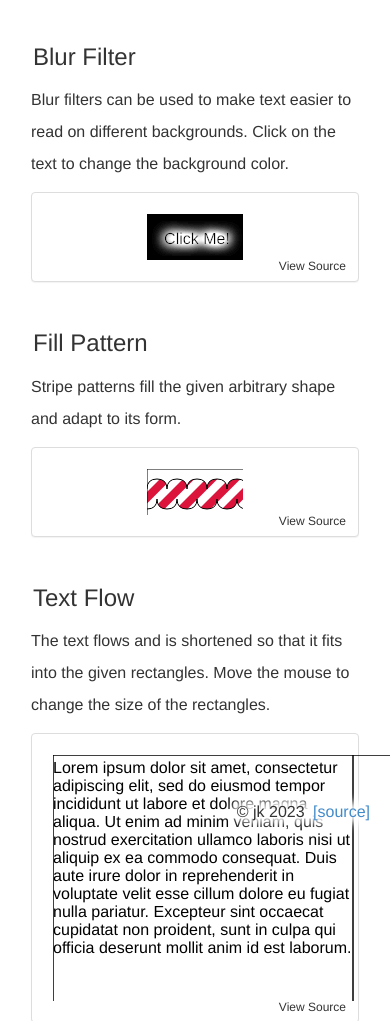
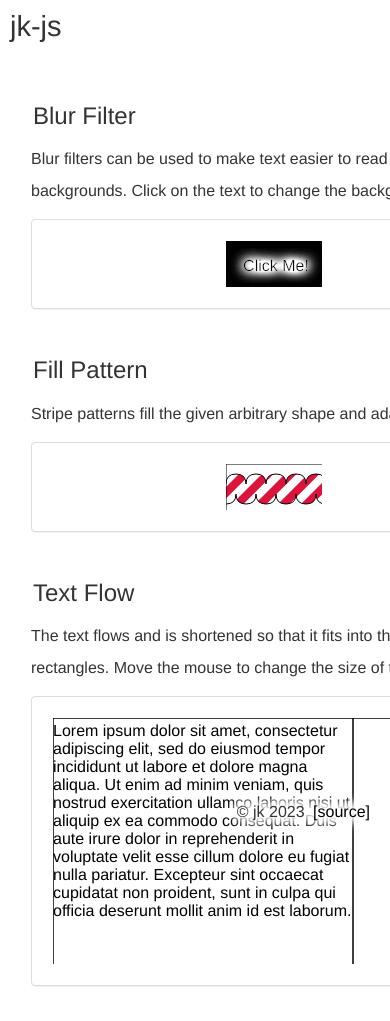
Before and after one commit to JosuaKrause/jk-js, a plain HTML site: page index.html in a window 390 px wide. Shown: the top 1021 px of the page. Drawn offline with Linux system fonts and the light colour scheme.

Commit message:
Update index.html

```diff
--- a/index.html
+++ b/index.html
@@ -35,6 +35,36 @@
             padding: 2px;
             margin: 2px;
           }
+
+          body {
+            min-width: 540px;
+          }
+
+          .btn-xs {
+            font-size: 18px;
+          }
+        }
+
+        .header {
+          height: 29px;
+          font-size: 29px;
+          margin-bottom: 30px;
+        }
+
+        .header div,
+        .header span,
+        .header a {
+          font-weight: 500;
+        }
+
+        a,
+        a:visited {
+          color: black;
+        }
+
+        a:hover,
+        a:focus {
+          color: #444;
         }
 
         .centeredBlock {
@@ -65,6 +95,7 @@
     </style>
 </head>
 <body onload="start()">
+    <div class="header">jk-js</div>
     <div class="container">
         <div class="row">
             <div id="content" class="col-md-9" role="main"></div>
```
